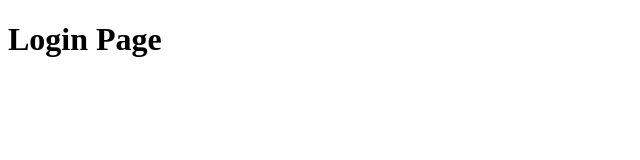
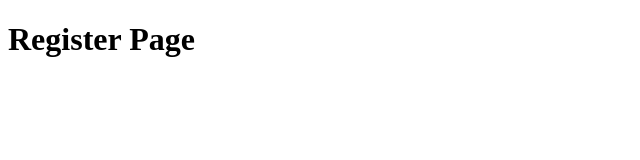
Before and after one commit to Ramteja0035/Shoppy, a website: page register.html in a window 1280 px wide. Shown: the whole page, without its empty margins (0-640 px from the left). Drawn offline with Linux system fonts and the light colour scheme.

Commit message:
Update register.html

```diff
--- a/register.html
+++ b/register.html
@@ -3,6 +3,6 @@
     <head>
     </head>
     <body>
-        <h1>Login Page</h1>
+        <h1>Register Page</h1>
     </body>
 </html>
```
